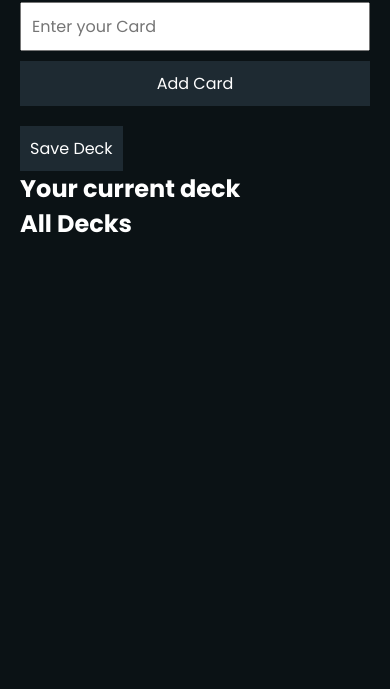
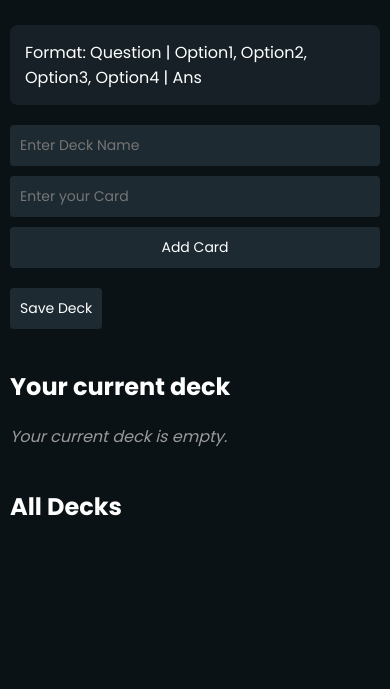
Before and after one commit to harshpreet931/Flashify, a website: page public/createDeck.html in a window 390 px wide. Shown: the part 155-844 px from the top of the page. Drawn offline with Linux system fonts and the light colour scheme.

Commit message:
Major improvements in Create Deck page

```diff
--- a/public/createDeck.html
+++ b/public/createDeck.html
@@ -13,6 +13,10 @@
     <div class="container">
         <h1 id="title">Create A Deck</h1>
 
+        <div class="format-explanation">
+            <p>Format: Question | Option1, Option2, Option3, Option4 | Ans</p>
+        </div>
+
         <form id="deckForm">
             <input type="text" id="deckName" placeholder="Enter Deck Name" required>
             <input type="text" id="deckInput" placeholder="Enter your Card">
@@ -21,14 +25,19 @@
 
         <button id="saveDeck">Save Deck</button>
 
-        <h2>Your current deck</h2>
-        <div id="deckShow"></div>
+        <div class="deck-section">
+            <h2>Your current deck</h2>
+            <div id="deckShow">
+                <p class="empty-deck-message">Your current deck is empty.</p>
+            </div>
+        </div>
 
-        <h2>All Decks</h2>
-        <div id="allDecks" class="deck-grid"></div>
+        <div class="deck-section">
+            <h2>All Decks</h2>
+            <div id="allDecks" class="deck-grid"></div>
+        </div>
     </div>
 
-    <!-- Modal for editing deck -->
     <div id="editModal" class="modal">
         <div class="modal-content">
             <span class="close">&times;</span>
--- a/public/styles/createDeck_styles.css
+++ b/public/styles/createDeck_styles.css
@@ -10,47 +10,78 @@
 body {
     background: #0B1215;
     color: white;
+    display: flex;
+    justify-content: center;
+    align-items: center;
+    min-height: 95vh;
 }
 
 .container {
-    max-width: 1200px;
-    margin: 0 auto;
+    max-width: 800px;
     padding: 20px;
+    width: 100%;
 }
 
 #title {
     text-align: center;
     margin-bottom: 30px;
+    font-size: 2.5rem;
+}
+
+.format-explanation {
+    background: rgba(30, 42, 50, 0.6);
+    padding: 15px;
+    border-radius: 8px;
+    margin-bottom: 20px;
 }
 
 #deckForm {
     display: flex;
     gap: 10px;
     margin-bottom: 20px;
+    flex-direction: column;
 }
 
 input, button {
-    padding: 10px;
+    padding: 12px;
     font-size: 16px;
+    border: none;
+    border-radius: 4px;
+}
+
+input {
+    background: #1E2A32;
+    color: white;
 }
 
 button {
     cursor: pointer;
     background: #1E2A32;
     color: white;
-    border: none;
-    transition: background 0.3s;
+    transition: background 0.3s, transform 0.1s;
 }
 
 button:hover {
-    background: #365970;
+    background: #4A7A9D;
+}
+
+button:active {
+    transform: scale(0.95);
+}
+
+.deck-section {
+    margin-top: 40px;
+}
+
+.deck-section h2 {
+    margin-bottom: 20px;
+    font-size: 1.8rem;
 }
 
 .deck-grid {
     display: grid;
     grid-template-columns: repeat(auto-fill, minmax(200px, 1fr));
     gap: 20px;
-    margin-top: 20px;
 }
 
 .deck-item {
@@ -60,10 +91,20 @@ button:hover {
     display: flex;
     flex-direction: column;
     justify-content: space-between;
+    transition: transform 0.3s;
+}
+
+.deck-item:hover {
+    transform: translateY(-5px);
 }
 
 .deck-item h3 {
     margin-bottom: 10px;
+}
+
+.empty-deck-message {
+    font-style: italic;
+    color: #999;
 }
 
 .deck-item button {
@@ -79,7 +120,7 @@ button:hover {
     width: 100%;
     height: 100%;
     overflow: auto;
-    background-color: rgba(0,0,0,0.4);
+    background-color: rgba(0,0,0,0.6);
 }
 
 .modal-content {
@@ -89,6 +130,7 @@ button:hover {
     border: 1px solid #888;
     width: 80%;
     max-width: 600px;
+    animation: slideDown 0.3s;
 }
 
 .close {
@@ -130,10 +172,15 @@ button:hover {
   display: none;
 }
 
+@keyframes slideDown {
+    from { transform: translateY(-50px); opacity: 0;}
+    to { transform: translateY(0); opacity: 1;}
+}
+
 @media (max-width: 768px) {
     #btn-back {
-      padding: 10px;
-      font-size: 24px;
+        padding: 8px;
+        font-size: 20px;
     }
 
     .back-text {
@@ -143,10 +190,27 @@ button:hover {
     .back-icon {
         display: inline;
     }
+
+    #title {
+        font-size: 2rem;
     }
 
-@media (max-width: 600px) {
-    #deckForm {
-        flex-direction: column;
+    .deck-section h2 {
+        font-size: 1.5rem;
     }
 }
+
+@media (max-width: 480px) {
+    .container {
+        padding: 10px;
+    }
+
+    input, button {
+        padding: 10px;
+        font-size: 14px;
+    }
+
+    .deck-grid {
+        grid-template-columns: 1fr;
+    }
+}
--- a/public/styles/quiz_styles.css
+++ b/public/styles/quiz_styles.css
@@ -91,7 +91,7 @@ body {
   font-size: 0.9em;
   overflow: hidden;
   display: -webkit-box;
-  -webkit-line-clamp: 3;
+  line-clamp: 3;
   -webkit-box-orient: vertical;
   opacity: 0.8;
 }
```
Lines whose indentation alone changed are shown as unchanged.
